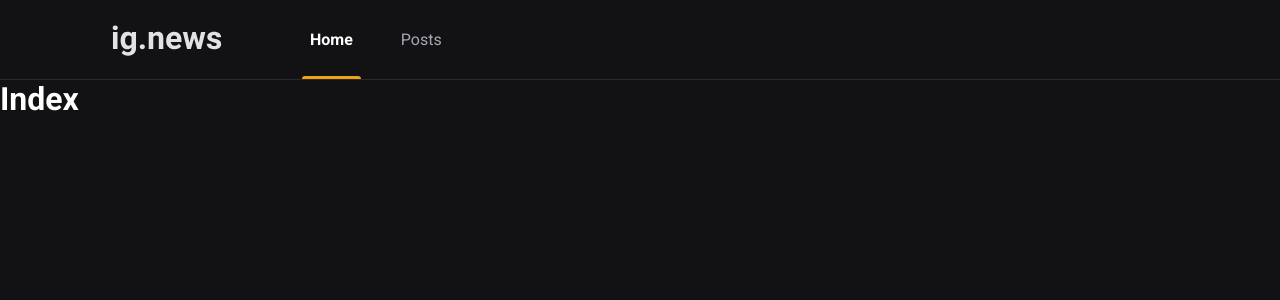
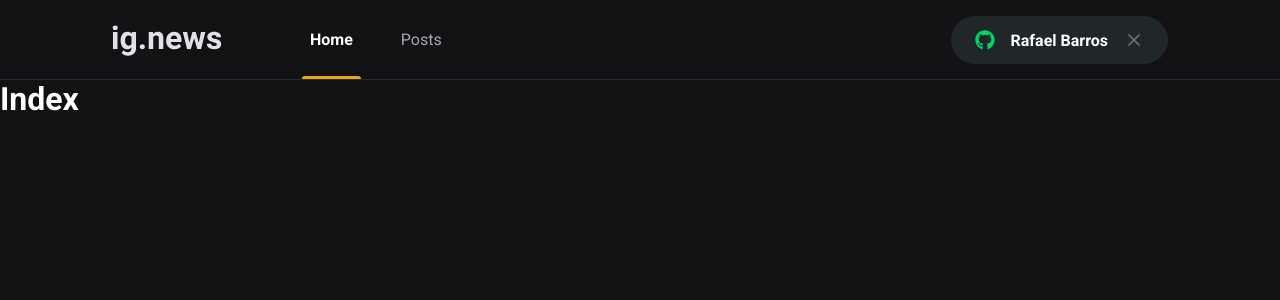
Before and after one commit to BarrosAmorim/ignews, a Next.js app: page / in a window 1280 px wide. Shown: the top 300 px of the page. Built offline with nearby package versions, Linux system fonts and the light colour scheme.

Commit message:
Component SignInButton

```diff
--- a/package.json
+++ b/package.json
@@ -12,6 +12,7 @@
     "next": "11.0.1",
     "react": "17.0.2",
     "react-dom": "17.0.2",
+    "react-icons": "^4.2.0",
     "sass": "^1.35.2"
   },
   "devDependencies": {
--- a/src/components/Header/index.tsx
+++ b/src/components/Header/index.tsx
@@ -1,4 +1,5 @@
 import Image from 'next/image'
+import { SignInButton } from '../SignInButton'
 import logo from '../../../public/images/logo.svg'
 import styles from './styles.module.scss'
 
@@ -11,6 +12,7 @@
                     <a className={styles.active}>Home</a>
                     <a>Posts</a>
                 </nav>
+                <SignInButton />
             </div>
         </header>
     )
--- a/src/components/Header/styles.module.scss
+++ b/src/components/Header/styles.module.scss
@@ -48,4 +48,8 @@
             }
         }
     }
+
+    button {
+        margin-left: auto;
+    }
 }
--- /dev/null
+++ b/src/components/SignInButton/index.tsx
@@ -0,0 +1,22 @@
+import { FaGithub } from 'react-icons/fa'
+import { FiX } from 'react-icons/fi'
+import styles from './styles.module.scss'
+
+export const SignInButton = () => {
+    const isUserLoggedIn = true
+
+    return isUserLoggedIn ? (
+        <button className={styles.signInButton} type="button">
+            <FaGithub color="#04d361" />
+            Rafael Barros
+            <FiX color="#737380"  className={styles.closeIcon}/>
+        </button>
+    ) : (
+        <button className={styles.signInButton} type="button">
+            <FaGithub color="#eba417" />
+            Login with github
+        </button>
+    )
+
+
+}
--- /dev/null
+++ b/src/components/SignInButton/styles.module.scss
@@ -0,0 +1,31 @@
+.signInButton {
+    height: 3rem;
+    border-radius: 3rem;
+    background: var(--gray-850);
+    border: 0;
+    padding: 0 1.5rem;
+    display: flex;
+    align-items: center;
+    justify-content: center;
+    color: var(--white);
+    font-weight: bold;
+
+    svg {
+        width: 20px;
+        height: 20px;
+    }
+
+    svg:first-child {
+        margin-right: 1rem;
+    }
+
+    svg.closeIcon {
+        margin-left: 1rem;
+    }
+
+    transition: filter 0.2s;
+
+    &:hover {
+        filter: brightness(0.8);
+    }
+}
```
Also changed, not shown: 1 other file (tests, documents, lock files or other folders).
